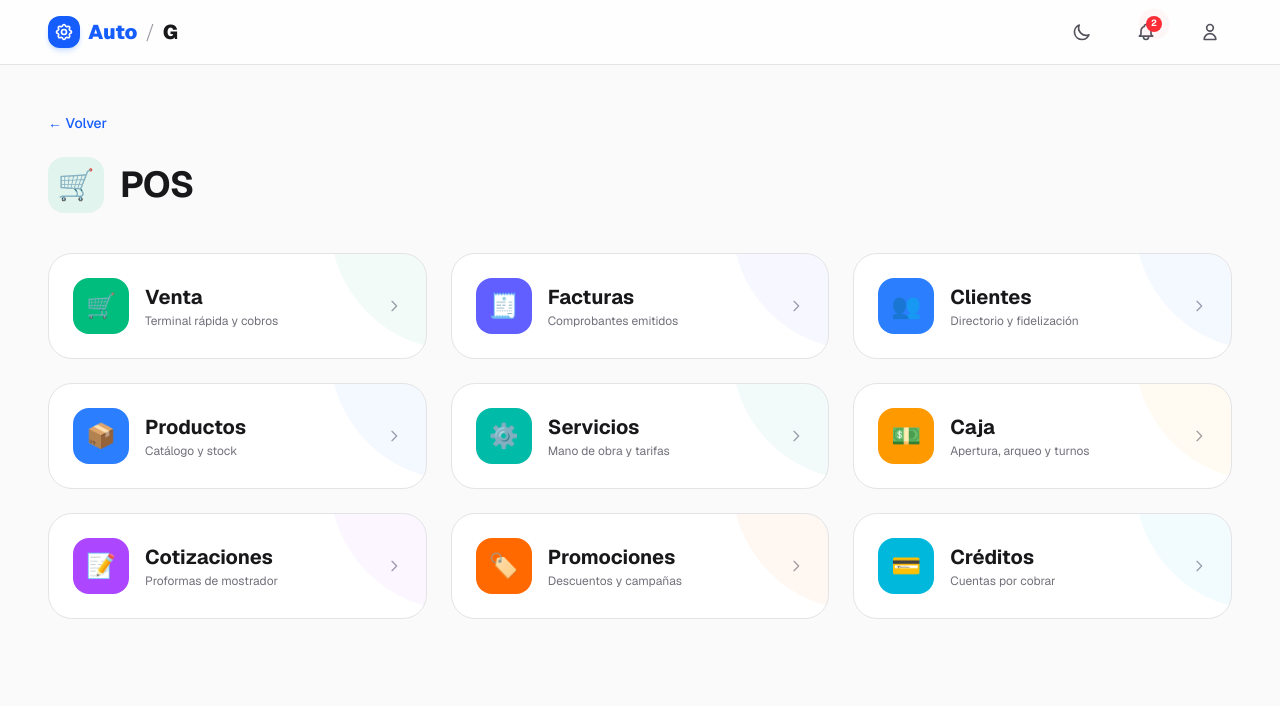
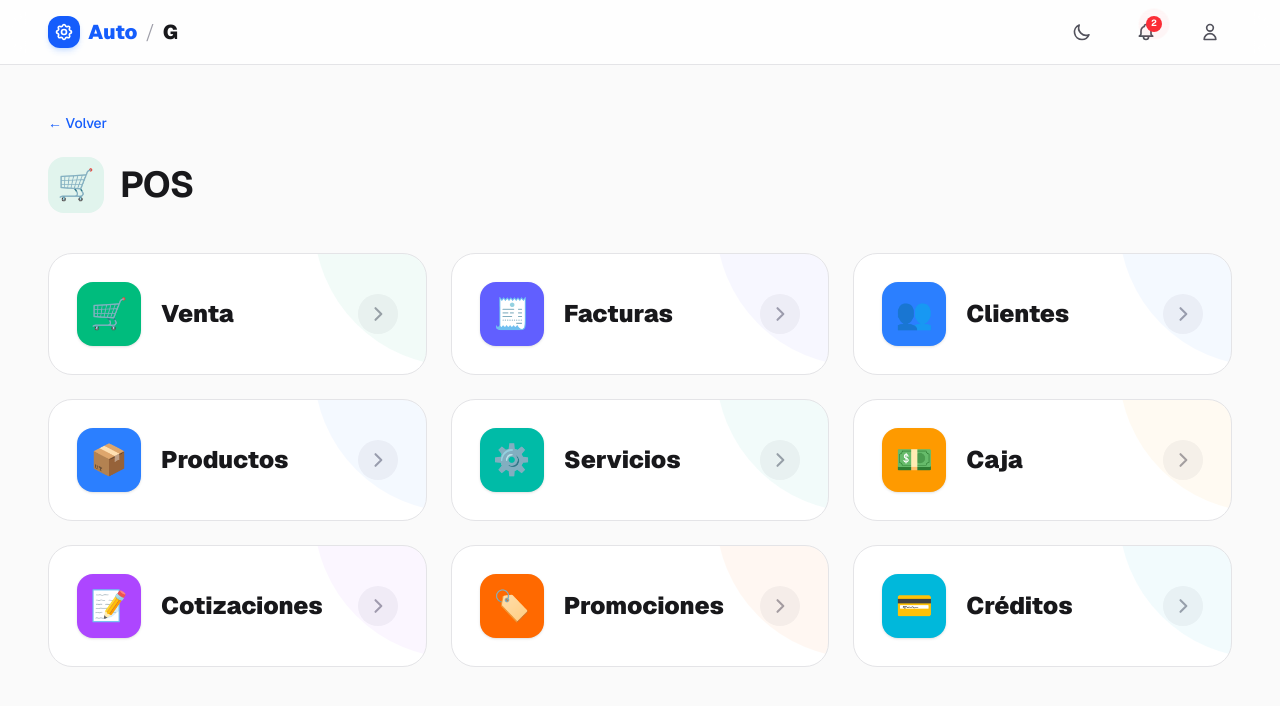
Before and after one commit to smwgo/Autog, a Next.js app: page /pos in a window 1280 px wide. Shown: the top 706 px of the page. Built offline with nearby package versions, Linux system fonts and the light colour scheme.

Commit message:
tarjetas mas grande movil

```diff
--- a/src/app/pos/page.tsx
+++ b/src/app/pos/page.tsx
@@ -98,31 +98,28 @@ export default function PosPanel() {
           </div>
         </div>
 
-        <div className="grid grid-cols-1 sm:grid-cols-2 lg:grid-cols-3 gap-3.5 sm:gap-6">
+        <div className="grid grid-cols-1 sm:grid-cols-2 lg:grid-cols-3 gap-4 sm:gap-6">
           {modules.map((mod) => (
             <Link
               key={mod.href}
               href={mod.href}
-              className="group block bg-white dark:bg-zinc-900 rounded-2xl sm:rounded-3xl p-4 sm:p-6 border border-zinc-200 dark:border-zinc-800 hover:border-emerald-500 dark:hover:border-emerald-500 transition-all hover:shadow-lg active:scale-[0.98] overflow-hidden relative"
+              className="group block bg-white dark:bg-zinc-900 rounded-2xl sm:rounded-3xl p-6 sm:p-7 min-h-[96px] sm:min-h-[110px] border border-zinc-200 dark:border-zinc-800 hover:border-emerald-500 dark:hover:border-emerald-500 transition-all hover:shadow-xl active:scale-[0.98] overflow-hidden relative flex flex-col justify-center"
             >
-              <div className={`absolute top-0 right-0 w-24 sm:w-32 h-24 sm:h-32 ${mod.color} opacity-5 rounded-bl-full -mr-8 -mt-8 transition-transform group-hover:scale-110`}></div>
-              <div className="flex items-center justify-between gap-3">
-                <div className="flex items-center gap-3.5 sm:gap-4 min-w-0">
-                  <div className={`w-12 h-12 sm:w-14 sm:h-14 rounded-xl sm:rounded-2xl ${mod.color} bg-opacity-10 dark:bg-opacity-20 flex items-center justify-center text-xl sm:text-2xl flex-shrink-0 group-hover:scale-105 transition-transform`}>
+              <div className={`absolute top-0 right-0 w-28 sm:w-36 h-28 sm:h-36 ${mod.color} opacity-5 rounded-bl-full -mr-8 -mt-8 transition-transform group-hover:scale-110 pointer-events-none`}></div>
+              <div className="flex items-center justify-between gap-4">
+                <div className="flex items-center gap-4 sm:gap-5 min-w-0">
+                  <div className={`w-14 h-14 sm:w-16 sm:h-16 rounded-2xl ${mod.color} flex items-center justify-center text-2xl sm:text-3xl flex-shrink-0 group-hover:scale-110 shadow-sm transition-transform`}>
                     {mod.icon}
                   </div>
-                  <div className="min-w-0">
-                    <h3 className="text-base sm:text-xl font-bold text-zinc-900 dark:text-white group-hover:text-emerald-600 dark:group-hover:text-emerald-400 transition-colors truncate">
-                      {mod.title}
-                    </h3>
-                    <p className="text-xs text-zinc-500 dark:text-zinc-400 mt-0.5 truncate">
-                      {mod.subtitle}
-                    </p>
-                  </div>
+                  <h3 className="text-xl sm:text-2xl font-black text-zinc-900 dark:text-white group-hover:text-emerald-600 dark:group-hover:text-emerald-400 transition-colors truncate">
+                    {mod.title}
+                  </h3>
                 </div>
-                <svg className="w-4 h-4 text-zinc-400 group-hover:text-emerald-500 group-hover:translate-x-0.5 transition-all shrink-0" fill="none" stroke="currentColor" viewBox="0 0 24 24">
-                  <path strokeLinecap="round" strokeLinejoin="round" strokeWidth="2" d="M9 5l7 7-7 7" />
-                </svg>
+                <div className="w-9 h-9 sm:w-10 sm:h-10 rounded-full bg-zinc-100 dark:bg-zinc-800 flex items-center justify-center text-zinc-400 group-hover:text-emerald-500 group-hover:bg-emerald-50 dark:group-hover:bg-emerald-500/10 transition-colors shrink-0">
+                  <svg className="w-5 h-5 group-hover:translate-x-0.5 transition-transform" fill="none" stroke="currentColor" viewBox="0 0 24 24">
+                    <path strokeLinecap="round" strokeLinejoin="round" strokeWidth="2.5" d="M9 5l7 7-7 7" />
+                  </svg>
+                </div>
               </div>
             </Link>
           ))}
```
